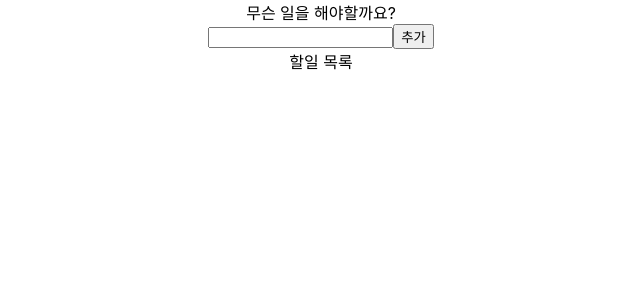
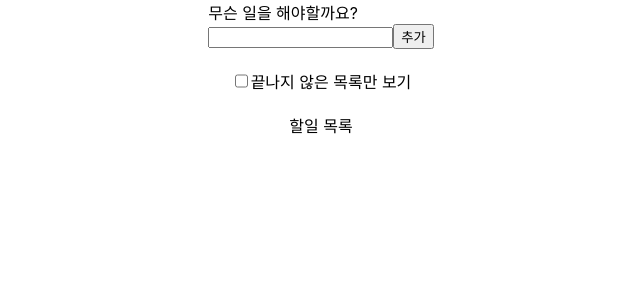
Before and after one commit to cyzhzhd/todo-cypress, a React (Create React App) app: page / in a window 1280 px wide. Shown: the top 300 px of the page, without its empty margins (319-959 px from the left). Built offline with nearby package versions, Linux system fonts and the light colour scheme.

Commit message:
feat: filter

```diff
--- a/src/App.css
+++ b/src/App.css
@@ -1,5 +1,7 @@
 .App {
-  text-align: center;
+  display: flex;
+  flex-direction: column;
+  align-items: center;
 }
 
 .App-logo {
@@ -36,3 +38,8 @@
     transform: rotate(360deg);
   }
 }
+
+.filter {
+  display: flex;
+  margin: 20px 0;
+}
--- a/src/App.js
+++ b/src/App.js
@@ -3,8 +3,9 @@ import './App.css';
 import TodoList from './components/TodoList/TodoList';
 
 function App() {
+  const [todos, setTodos] = useState([]);
   const [input, setInput] = useState('');
-  const [todos, setTodos] = useState([]);
+  const [filtered, setFiltered] = useState(false);
 
   const addTodo = () => {
     setTodos([...todos, { name: input, done: false }]);
@@ -25,9 +26,18 @@ function App() {
         </div>
       </div>
 
+      <div className='filter'>
+        <input
+          type='checkbox'
+          checked={filtered}
+          onChange={() => setFiltered(!filtered)}
+        />
+        <div>끝나지 않은 목록만 보기</div>
+      </div>
+
       <div>
         <div>할일 목록</div>
-        <TodoList todos={todos} setTodos={setTodos} />
+        <TodoList todos={todos} setTodos={setTodos} filtered={filtered} />
       </div>
     </div>
   );
--- a/src/components/TodoList/TodoList.js
+++ b/src/components/TodoList/TodoList.js
@@ -16,6 +16,9 @@ const TodoList = (props) => {
   return (
     <div className='todo-list'>
       {props.todos.map((todo, index) => {
+        if (props.filtered && todo.done) {
+          return false;
+        }
         return (
           <div className='todo-card-wrapper'>
             <TodoCard name={todo.name} done={todo.done} />
```
